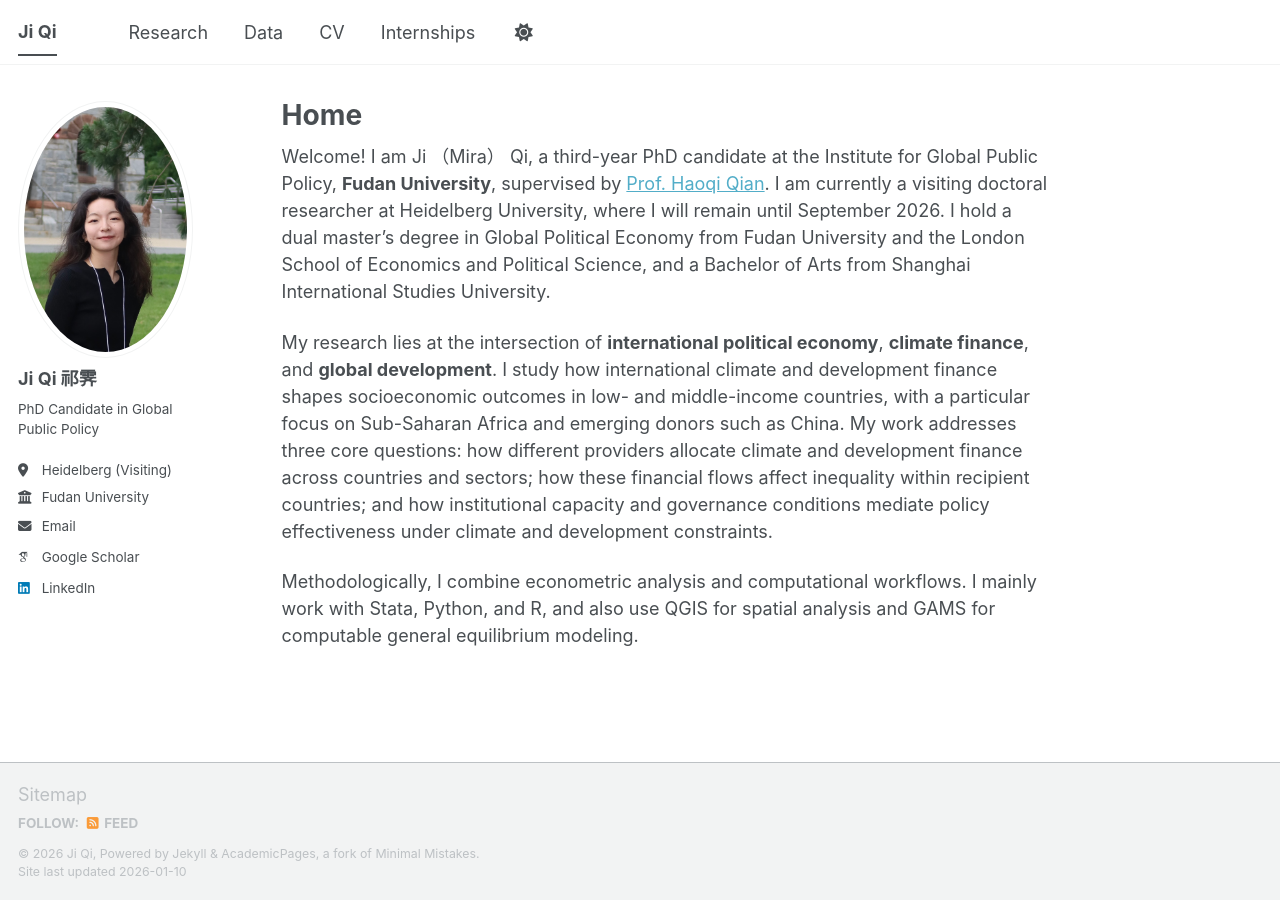
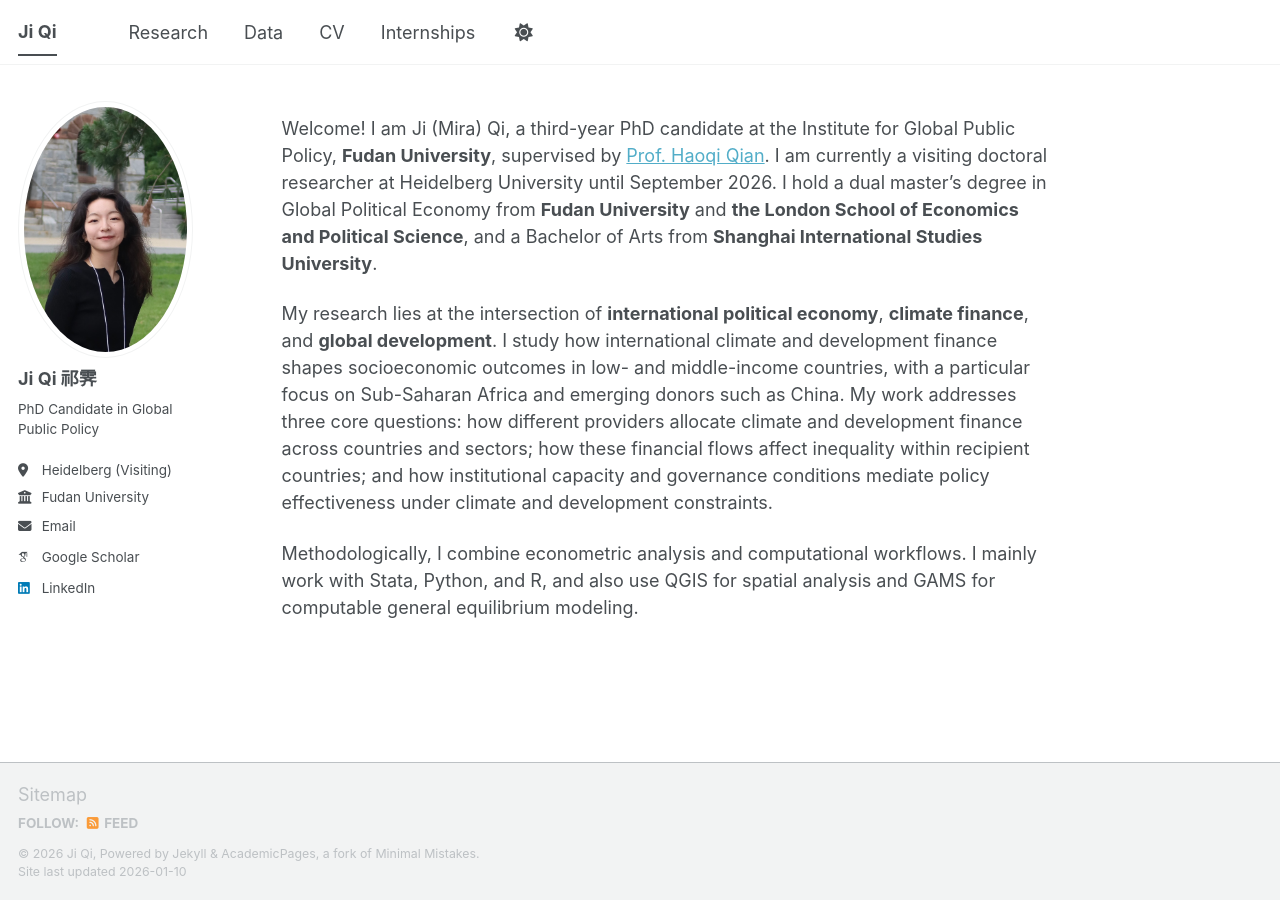
Before and after one commit to miramkj/miramkj.github.io, a Jekyll site: the page built from _pages/index.md, in a window 1280 px wide. Built offline with Jekyll 4.4.1, drawn with Linux system fonts in a browser that asks for light colours; some web fonts are replaced; a script bundle is joined from its source files by our own code; library files that are not in the unit come from our copies.

Commit message:
Update index.md

```diff
--- a/_pages/index.md
+++ b/_pages/index.md
@@ -1,11 +1,11 @@
 ---
 layout: single
-title: "Home"
+title: ""
 permalink: /
 author_profile: true
 ---
 
-Welcome! I am Ji （Mira） Qi, a third-year PhD candidate at the Institute for Global Public Policy, **Fudan University**, supervised by [Prof. Haoqi Qian](https://www.hawkinqian.com/). I am currently a visiting doctoral researcher at Heidelberg University, where I will remain until September 2026. I hold a dual master’s degree in Global Political Economy from Fudan University and the London School of Economics and Political Science, and a Bachelor of Arts from Shanghai International Studies University.
+Welcome! I am Ji (Mira) Qi, a third-year PhD candidate at the Institute for Global Public Policy, **Fudan University**, supervised by [Prof. Haoqi Qian](https://www.hawkinqian.com/). I am currently a visiting doctoral researcher at Heidelberg University until September 2026. I hold a dual master’s degree in Global Political Economy from **Fudan University** and **the London School of Economics and Political Science**, and a Bachelor of Arts from **Shanghai International Studies University**.
 
 My research lies at the intersection of **international political economy**, **climate finance**, and **global development**. I study how international climate and development finance shapes socioeconomic outcomes in low- and middle-income countries, with a particular focus on Sub-Saharan Africa and emerging donors such as China. My work addresses three core questions: how different providers allocate climate and development finance across countries and sectors; how these financial flows affect inequality within recipient countries; and how institutional capacity and governance conditions mediate policy effectiveness under climate and development constraints.
 
```
